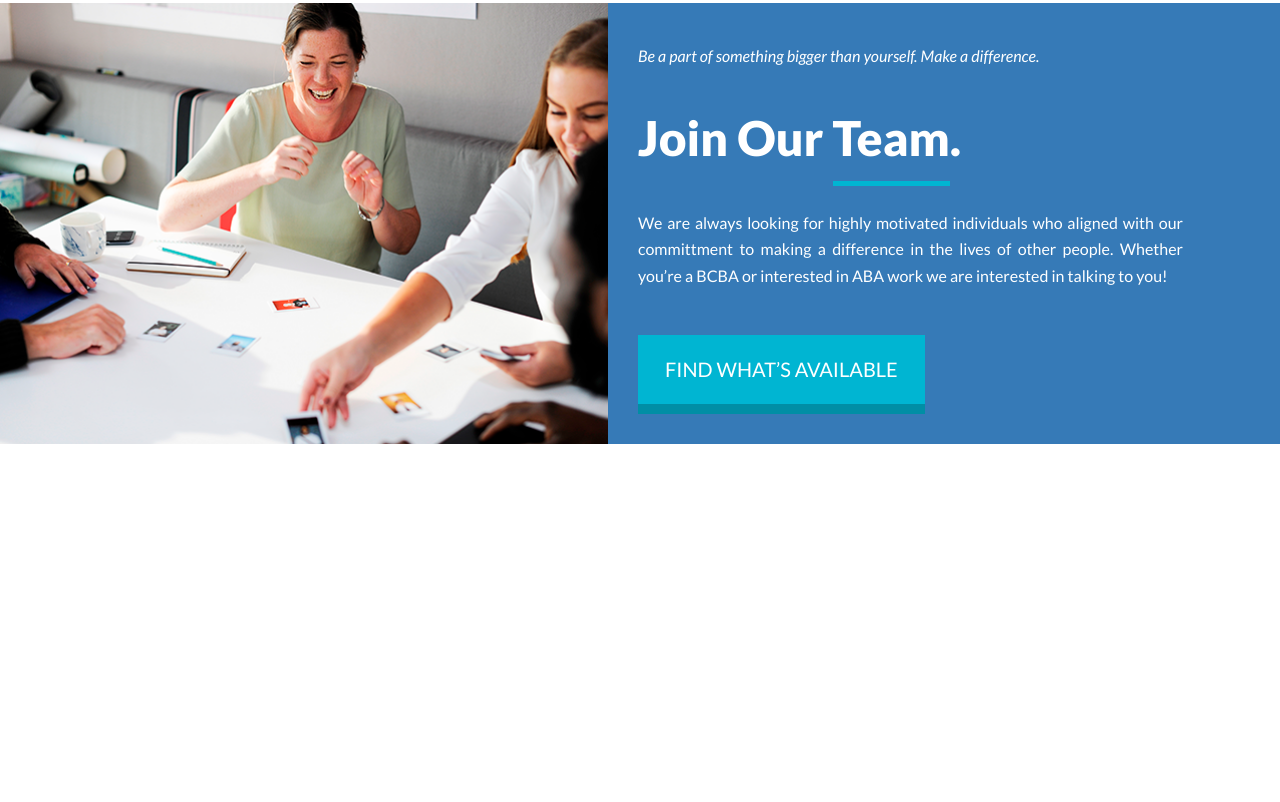
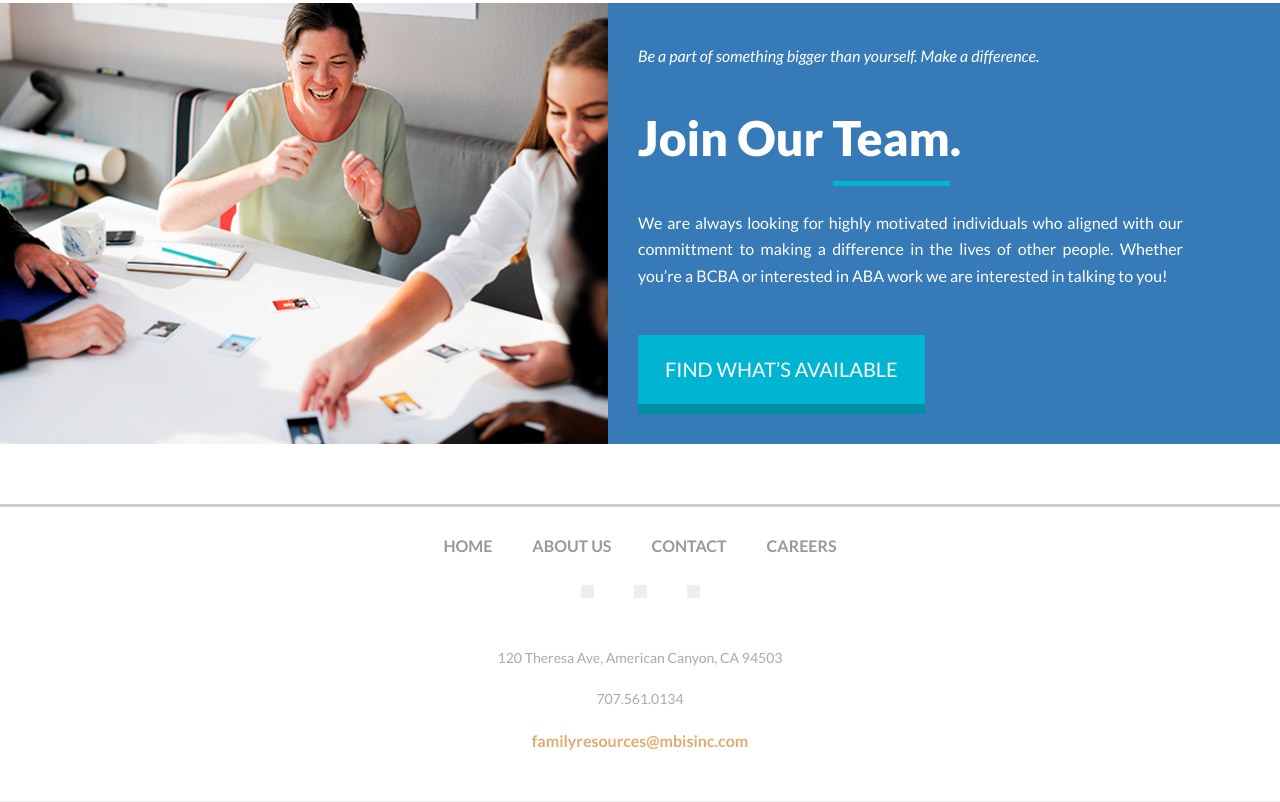
Before and after one commit to SashaSohrabi/McGrew-Behavior-Services, a plain HTML site: page src/index.html in a window 1280 px wide. Shown: the part 2485-3287 px from the top of the page. Before the commit the page ends 2989 px from the top, so only its background shows below. Drawn offline with nearby package versions, Linux system fonts and the light colour scheme; files that its build step writes are made by us from their sources.

Commit message:
footer added.

```diff
--- a/src/index.html
+++ b/src/index.html
@@ -197,6 +197,46 @@
             <a class="button">FIND WHAT’S AVAILABLE</a>
         </div>
     </section>
+    <footer class="footer">
+        <nav>
+            <ul class="navigation">
+                <li class="navigation__item">
+                    <a href="#" class="navigation__link footer__link"
+                        >home</a
+                    >
+                </li>
+                <li class="navigation__item">
+                    <a href="#" class="navigation__link footer__link"
+                        >about us</a
+                    >
+                </li>
+                <li class="navigation__item">
+                    <a href="#" class="navigation__link footer__link"
+                        >contact</a
+                    >
+                </li>
+                <li class="navigation__item">
+                    <a href="#" class="navigation__link footer__link"
+                        >careers</a
+                    >
+                </li>
+            </ul>
+        </nav>
+
+        <div class="footer__dots">
+            <span class="dot"></span>
+            <span class="dot"></span>
+            <span class="dot"></span>
+        </div>
+
+        <p class="footer__text">
+            120 Theresa Ave, American Canyon, CA 94503
+        </p>
+        <p class="footer__text">707.561.0134</p>
+        <a href="mailto:familyresources@mbisinc.com" class="footer__mail"
+            >familyresources@mbisinc.com</a
+        >
+    </footer>
 
 
     <script src="//ajax.googleapis.com/ajax/libs/jquery/3.1.0/jquery.min.js"></script>
--- /dev/null
+++ b/src/sass/sections/_footer.scss
@@ -0,0 +1,50 @@
+.footer {
+  border-top: 3px solid #cccccc;
+  border-bottom: 1px solid #eeeeee;
+  padding: 30px 0 50px 0;
+  display: flex;
+  flex-direction: column;
+  justify-content: space-between;
+  align-items: center;
+
+  .navigation__item {
+    list-style: none;
+  }
+
+  .navigation__link:hover::after {
+    width: 0;
+  }
+
+  &__link {
+    color: #999999;
+    font-weight: bold;
+    transition: color 0.3s;
+  }
+
+  &__link:hover {
+    color: #000000;
+  }
+  &__dots {
+    display: flex;
+    justify-content: center;
+    margin: 30px 0 52px 0;
+  }
+  &__text {
+    font-size: 0.875rem;
+    color: #aaaaaa;
+    margin-bottom: 25px;
+  }
+  &__mail {
+    font-weight: bold;
+    color: #e1aa6e;
+  }
+}
+
+.dot {
+  width: 13px;
+  height: 13px;
+  background-color: #eeeeee;
+  &:not(:last-child) {
+    margin-right: 40px;
+  }
+}
--- a/src/sass/style.scss
+++ b/src/sass/style.scss
@@ -13,3 +13,4 @@
 @import "sections/help";
 @import "sections/slider";
 @import "sections/team";
+@import "sections/footer";
```
Also changed, not shown: build/index.html (+1 -1 lines), build/css/bundle.css, src/css/style.css.
